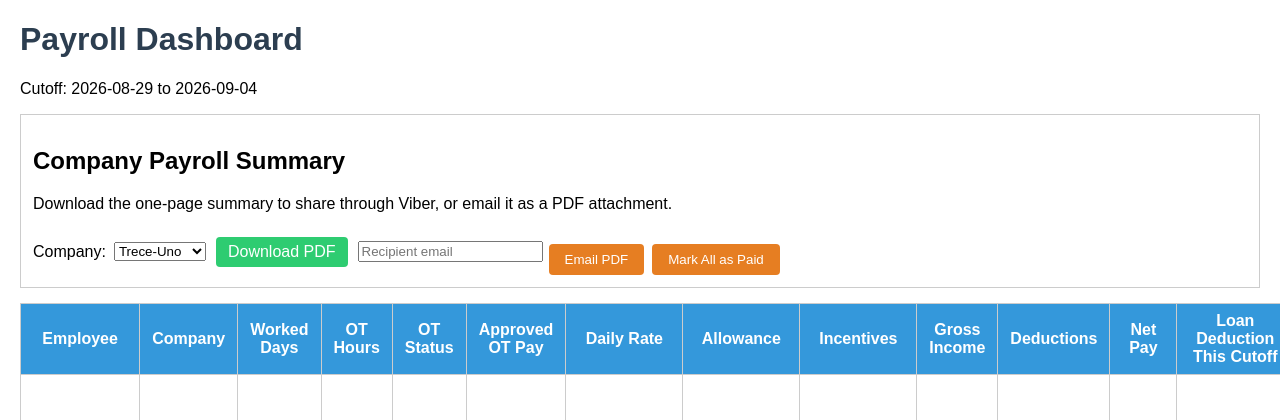
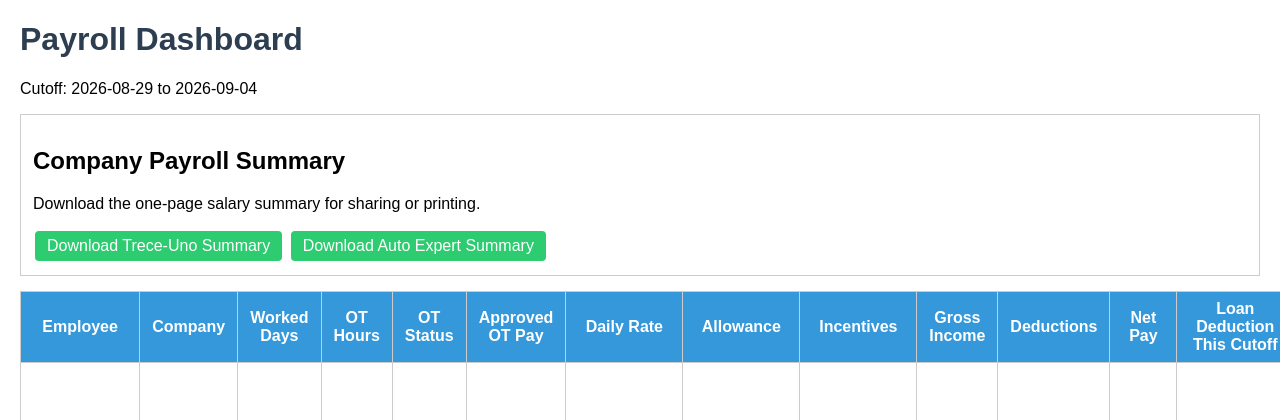
Before and after one commit to edzvr/hris, a Flask app: page /payroll_dashboard in a window 1280 px wide; the page is wider, and only the part inside the window is pictured. Shown: the top 420 px of that part. Run offline with Flask 3, Linux system fonts and the light colour scheme; a user stored in the database is signed in; data comes from the database, SQL or seed files in the repository; some libraries are stand-ins or nearby versions.

Commit message:
Simplify company payroll summary downloads

```diff
--- a/templates/payroll_dashboard.html
+++ b/templates/payroll_dashboard.html
@@ -64,27 +64,9 @@
 
     <section style="border:1px solid #ccc; padding:12px; margin:12px 0;">
         <h2>Company Payroll Summary</h2>
-        <p>Download the one-page summary to share through Viber, or email it as a PDF attachment.</p>
-        <div style="display:flex; gap:8px; flex-wrap:wrap; align-items:center;">
-            <label for="summary-company">Company:</label>
-            <select id="summary-company" name="summary-company">
-                <option value="Trece-Uno">Trece-Uno</option>
-                <option value="Auto Expert">Auto Expert</option>
-            </select>
-            <a class="btn" href="{{ url_for('payroll_summary', company='Trece-Uno') }}"
-               onclick="this.href='{{ url_for('payroll_summary') }}?company=' + encodeURIComponent(document.getElementById('summary-company').value)">
-                Download PDF
-            </a>
-            <form method="POST" action="{{ url_for('email_payroll_summary') }}" style="display:flex; gap:6px; align-items:center;">
-                <input type="hidden" name="company" value="Trece-Uno" id="email-company">
-                <input type="email" name="email" placeholder="Recipient email" required>
-                <button type="submit" onclick="document.getElementById('email-company').value=document.getElementById('summary-company').value">Email PDF</button>
-            </form>
-            <form method="POST" action="{{ url_for('mark_payroll_summary_paid') }}" style="display:flex; gap:6px; align-items:center;">
-                <input type="hidden" name="company" value="Trece-Uno" id="paid-company">
-                <button type="submit" onclick="document.getElementById('paid-company').value=document.getElementById('summary-company').value">Mark All as Paid</button>
-            </form>
-        </div>
+        <p>Download the one-page salary summary for sharing or printing.</p>
+        <a class="btn" href="{{ url_for('payroll_summary', company='Trece-Uno') }}">Download Trece-Uno Summary</a>
+        <a class="btn" href="{{ url_for('payroll_summary', company='Auto Expert') }}">Download Auto Expert Summary</a>
     </section>
 
     <form method="POST" action="{{ url_for('payroll_dashboard') }}">
```
